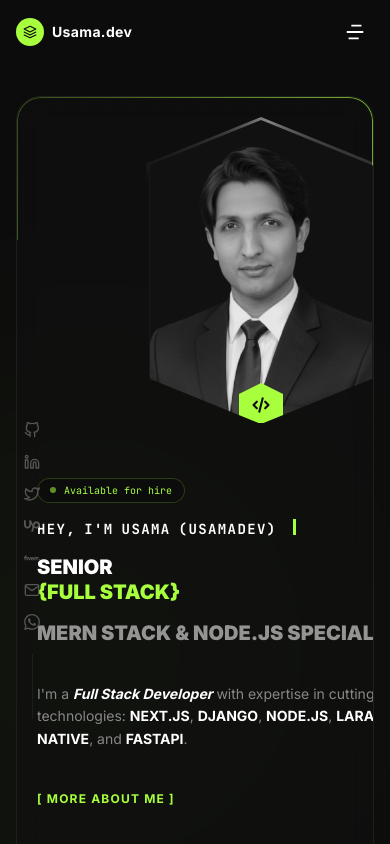
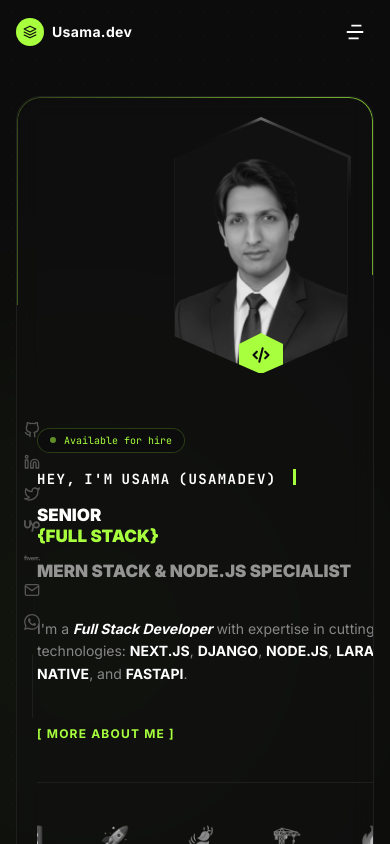
Before and after one commit to UsamaEjazGakhar/portfolio, a Next.js app: page / in a window 390 px wide. Shown: the top 844 px of the page. Built offline with nearby package versions, Linux system fonts and the light colour scheme.

Commit message:
Aggressive shrink for extreme mobile viewports, remove text size restrictions

```diff
--- a/components/Hero.tsx
+++ b/components/Hero.tsx
@@ -32,7 +32,7 @@ const stats = [
 // Custom Hexagon Frame with Revolving White Light
 function HexagonFrame({ src }: { src: string }) {
   return (
-    <div className="relative w-[230px] h-[310px] sm:w-80 sm:h-[450px] flex items-center justify-center group mx-auto">
+    <div className="relative w-[180px] h-[260px] sm:w-[320px] sm:h-[450px] flex items-center justify-center group mx-auto">
       {/* Outer Glow / Revolving Light Container */}
       <div
         className="absolute inset-0 overflow-hidden"
@@ -141,7 +141,7 @@ export default function Hero() {
                 />
               </div>
 
-              <h1 className="text-xl sm:text-2xl lg:text-3xl font-black leading-tight mb-6 uppercase">
+              <h1 className="text-[17px] sm:text-2xl lg:text-3xl font-black leading-tight mb-6 uppercase">
                 <span className="text-white block sm:inline">Senior </span>
                 <span className="text-[#a8ff3e]">{"{"}Full Stack{"}"}</span>
                 <br className="hidden sm:block" />
@@ -153,7 +153,7 @@ export default function Hero() {
                       animate={{ y: "0%", opacity: 1 }}
                       exit={{ y: "-110%", opacity: 0 }}
                       transition={{ duration: 0.5, ease: "easeInOut" }}
-                      className="block text-white lg:whitespace-nowrap"
+                      className="block text-white"
                     >
                       {roles[roleIndex]}
                     </motion.span>
--- a/components/Projects.tsx
+++ b/components/Projects.tsx
@@ -202,11 +202,11 @@ export default function Projects() {
                       transition={{ delay: 0.2, duration: 0.6 }}
                       className="relative group"
                     >
-                      <span className="text-7xl lg:text-9xl font-black text-white tracking-tighter select-none opacity-20">
+                      <span className="text-5xl sm:text-7xl lg:text-9xl font-black text-white tracking-tighter select-none opacity-20">
                         {currentProject.logoText.substring(0, 4)}
                       </span>
                       <div className="absolute inset-0 flex items-center justify-center">
-                        <span className="text-4xl lg:text-6xl font-black text-[#a8ff3e] drop-shadow-[0_0_20px_rgba(168,255,62,0.3)] text-center px-4">
+                        <span className="text-3xl sm:text-4xl lg:text-6xl font-black text-[#a8ff3e] drop-shadow-[0_0_20px_rgba(168,255,62,0.3)] text-center px-4">
                           {currentProject.subtitle}
                         </span>
                       </div>
@@ -220,7 +220,7 @@ export default function Projects() {
                       transition={{ delay: 0.3, duration: 0.5 }}
                     >
                       <div className="flex items-center gap-4 flex-wrap mb-4">
-                        <h3 className="text-3xl lg:text-4xl font-bold text-white tracking-tight">
+                        <h3 className="text-2xl sm:text-3xl lg:text-4xl font-bold text-white tracking-tight">
                           {currentProject.title}
                         </h3>
                         <span className="px-3 py-1 bg-[#a8ff3e]/10 border border-[#a8ff3e]/20 text-[#a8ff3e] text-[10px] font-bold rounded-md flex items-center gap-2">
```
